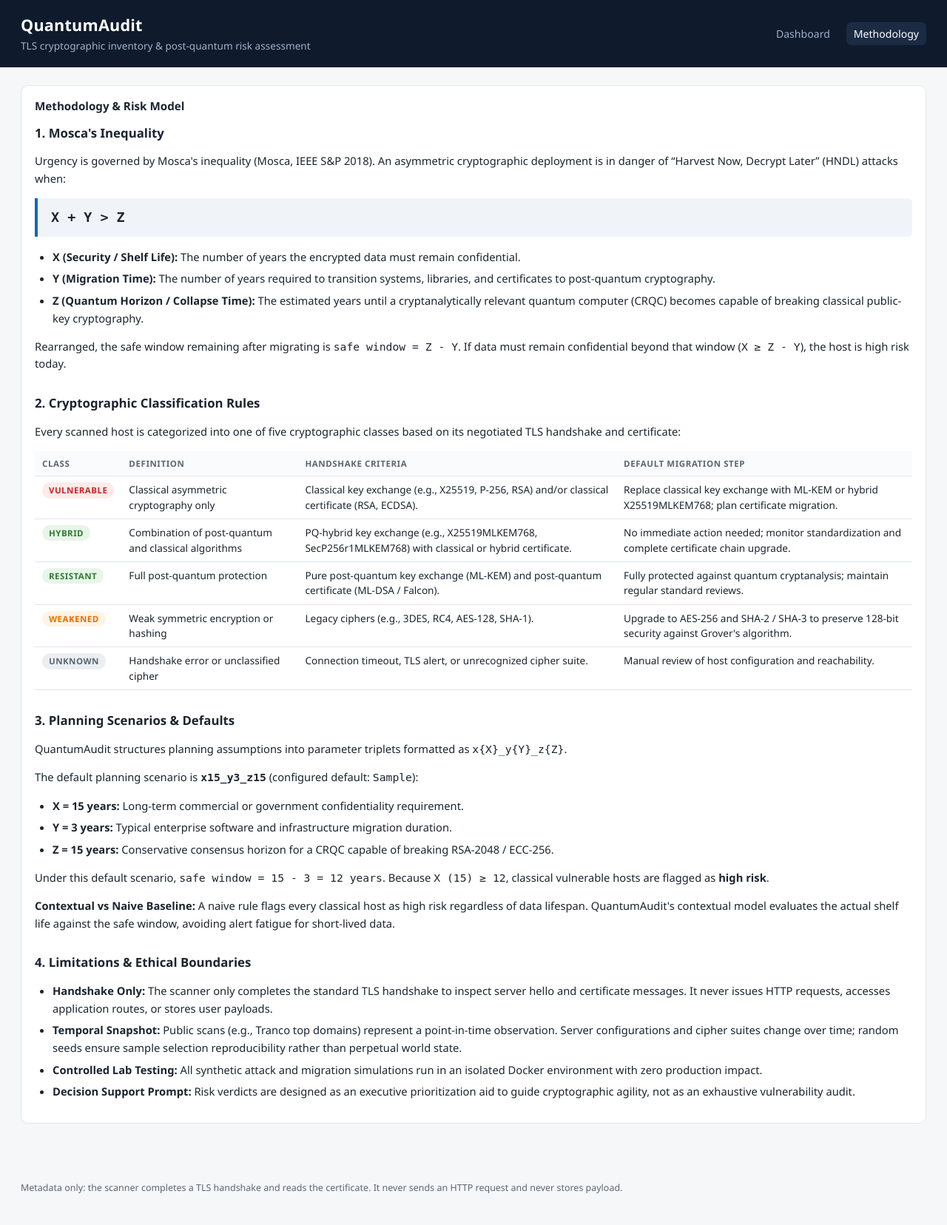
After one commit to Mohamad-Talha-E/QuantumAudit, a FastAPI app: template dashboard/templates/methodology.html in a window 1280 px wide. The commit adds this page. Shown: the whole page at 74% size. Run offline with FastAPI, Linux system fonts and the light colour scheme; the template is opened without the code that fills it: most values are stand-ins (such as "Sample title", 1, 10 or a date in 2020).

Commit message:
feat(dashboard): add methodology page stating Mosca formula and class rules (O2)

```diff
--- a/dashboard/app.py
+++ b/dashboard/app.py
@@ -246,6 +246,15 @@ def index(request: Request) -> HTMLResponse:
     )
 
 
+@app.get("/methodology", response_class=HTMLResponse)
+def methodology(request: Request) -> HTMLResponse:
+    return templates.TemplateResponse(
+        request=request,
+        name="methodology.html",
+        context={"default_scenario": DEFAULT_SCENARIO},
+    )
+
+
 @app.get("/api/runs")
 def api_runs() -> dict:
     return {"runs": list_runs()}
--- a/dashboard/static/style.css
+++ b/dashboard/static/style.css
@@ -41,6 +41,27 @@ header p {
   margin: 2px 0 0;
   color: #9fb0c7;
   font-size: 0.85rem;
+}
+
+.nav {
+  display: flex;
+  gap: 12px;
+  align-items: center;
+}
+
+.nav a {
+  color: #9fb0c7;
+  text-decoration: none;
+  font-size: 0.88rem;
+  font-weight: 500;
+  padding: 5px 10px;
+  border-radius: 6px;
+  transition: color 0.15s, background 0.15s;
+}
+
+.nav a:hover, .nav a.active {
+  color: #ffffff;
+  background: #1b2b44;
 }
 
 .controls { display: flex; gap: 10px; flex-wrap: wrap; }
@@ -233,6 +254,47 @@ tbody tr:hover { background: #f8fafc; }
 .error { color: var(--red); }
 .empty { padding: 40px; text-align: center; color: var(--muted); }
 
+.formula-box {
+  background: #f0f4f8;
+  border-left: 4px solid var(--blue);
+  padding: 12px 18px;
+  margin: 14px 0 16px;
+  border-radius: 0 6px 6px 0;
+  font-family: "Cascadia Mono", Consolas, monospace;
+  font-size: 1.15rem;
+  font-weight: 600;
+  color: var(--ink);
+}
+
+.section {
+  margin-bottom: 28px;
+}
+
+.section:last-child {
+  margin-bottom: 0;
+}
+
+.section h3 {
+  font-size: 1.05rem;
+  margin: 0 0 10px;
+  color: var(--ink);
+  font-weight: 650;
+}
+
+.section p, .section ul {
+  font-size: 0.92rem;
+  line-height: 1.6;
+  color: var(--ink);
+}
+
+.section ul {
+  padding-left: 24px;
+}
+
+.section li {
+  margin-bottom: 6px;
+}
+
 footer {
   padding: 18px 28px 40px;
   color: var(--muted);
--- a/dashboard/templates/index.html
+++ b/dashboard/templates/index.html
@@ -12,6 +12,10 @@
       <h1>QuantumAudit</h1>
       <p>TLS cryptographic inventory &amp; post-quantum risk assessment</p>
     </div>
+    <nav class="nav">
+      <a href="/" class="active">Dashboard</a>
+      <a href="/methodology">Methodology</a>
+    </nav>
     <div class="controls">
       <label>Scan run
         <select id="run-select">
--- /dev/null
+++ b/dashboard/templates/methodology.html
@@ -0,0 +1,134 @@
+<!DOCTYPE html>
+<html lang="en">
+<head>
+  <meta charset="utf-8">
+  <meta name="viewport" content="width=device-width, initial-scale=1">
+  <title>QuantumAudit &mdash; Methodology &amp; Risk Model</title>
+  <link rel="stylesheet" href="/static/style.css">
+</head>
+<body>
+  <header>
+    <div class="brand">
+      <h1>QuantumAudit</h1>
+      <p>TLS cryptographic inventory &amp; post-quantum risk assessment</p>
+    </div>
+    <nav class="nav">
+      <a href="/">Dashboard</a>
+      <a href="/methodology" class="active">Methodology</a>
+    </nav>
+  </header>
+
+  <main>
+    <article class="panel">
+      <h2>Methodology &amp; Risk Model</h2>
+
+      <section class="section">
+        <h3>1. Mosca's Inequality</h3>
+        <p>
+          Urgency is governed by Mosca's inequality (Mosca, IEEE S&amp;P 2018). An asymmetric cryptographic deployment
+          is in danger of &ldquo;Harvest Now, Decrypt Later&rdquo; (HNDL) attacks when:
+        </p>
+        <div class="formula-box">
+          <code>X + Y &gt; Z</code>
+        </div>
+        <ul>
+          <li><strong>X (Security / Shelf Life):</strong> The number of years the encrypted data must remain confidential.</li>
+          <li><strong>Y (Migration Time):</strong> The number of years required to transition systems, libraries, and certificates to post-quantum cryptography.</li>
+          <li><strong>Z (Quantum Horizon / Collapse Time):</strong> The estimated years until a cryptanalytically relevant quantum computer (CRQC) becomes capable of breaking classical public-key cryptography.</li>
+        </ul>
+        <p>
+          Rearranged, the safe window remaining after migrating is <code>safe window = Z - Y</code>. If data must remain confidential
+          beyond that window (<code>X &ge; Z - Y</code>), the host is high risk today.
+        </p>
+      </section>
+
+      <section class="section">
+        <h3>2. Cryptographic Classification Rules</h3>
+        <p>
+          Every scanned host is categorized into one of five cryptographic classes based on its negotiated TLS handshake and certificate:
+        </p>
+        <table>
+          <thead>
+            <tr>
+              <th>Class</th>
+              <th>Definition</th>
+              <th>Handshake Criteria</th>
+              <th>Default Migration Step</th>
+            </tr>
+          </thead>
+          <tbody>
+            <tr>
+              <td><span class="badge high">vulnerable</span></td>
+              <td>Classical asymmetric cryptography only</td>
+              <td>Classical key exchange (e.g., X25519, P-256, RSA) and/or classical certificate (RSA, ECDSA).</td>
+              <td>Replace classical key exchange with ML-KEM or hybrid X25519MLKEM768; plan certificate migration.</td>
+            </tr>
+            <tr>
+              <td><span class="badge low">hybrid</span></td>
+              <td>Combination of post-quantum and classical algorithms</td>
+              <td>PQ-hybrid key exchange (e.g., X25519MLKEM768, SecP256r1MLKEM768) with classical or hybrid certificate.</td>
+              <td>No immediate action needed; monitor standardization and complete certificate chain upgrade.</td>
+            </tr>
+            <tr>
+              <td><span class="badge low">resistant</span></td>
+              <td>Full post-quantum protection</td>
+              <td>Pure post-quantum key exchange (ML-KEM) and post-quantum certificate (ML-DSA / Falcon).</td>
+              <td>Fully protected against quantum cryptanalysis; maintain regular standard reviews.</td>
+            </tr>
+            <tr>
+              <td><span class="badge medium">weakened</span></td>
+              <td>Weak symmetric encryption or hashing</td>
+              <td>Legacy ciphers (e.g., 3DES, RC4, AES-128, SHA-1).</td>
+              <td>Upgrade to AES-256 and SHA-2 / SHA-3 to preserve 128-bit security against Grover's algorithm.</td>
+            </tr>
+            <tr>
+              <td><span class="badge unknown">unknown</span></td>
+              <td>Handshake error or unclassified cipher</td>
+              <td>Connection timeout, TLS alert, or unrecognized cipher suite.</td>
+              <td>Manual review of host configuration and reachability.</td>
+            </tr>
+          </tbody>
+        </table>
+      </section>
+
+      <section class="section">
+        <h3>3. Planning Scenarios &amp; Defaults</h3>
+        <p>
+          QuantumAudit structures planning assumptions into parameter triplets formatted as <code>x{X}_y{Y}_z{Z}</code>.
+        </p>
+        <p>
+          The default planning scenario is <strong><code>x15_y3_z15</code></strong> (configured default: <code>{{ default_scenario }}</code>):
+        </p>
+        <ul>
+          <li><strong>X = 15 years:</strong> Long-term commercial or government confidentiality requirement.</li>
+          <li><strong>Y = 3 years:</strong> Typical enterprise software and infrastructure migration duration.</li>
+          <li><strong>Z = 15 years:</strong> Conservative consensus horizon for a CRQC capable of breaking RSA-2048 / ECC-256.</li>
+        </ul>
+        <p>
+          Under this default scenario, <code>safe window = 15 - 3 = 12 years</code>. Because <code>X (15) &ge; 12</code>,
+          classical vulnerable hosts are flagged as <strong>high risk</strong>.
+        </p>
+        <p>
+          <strong>Contextual vs Naive Baseline:</strong> A naive rule flags every classical host as high risk regardless of data lifespan.
+          QuantumAudit's contextual model evaluates the actual shelf life against the safe window, avoiding alert fatigue for short-lived data.
+        </p>
+      </section>
+
+      <section class="section">
+        <h3>4. Limitations &amp; Ethical Boundaries</h3>
+        <ul>
+          <li><strong>Handshake Only:</strong> The scanner only completes the standard TLS handshake to inspect server hello and certificate messages. It never issues HTTP requests, accesses application routes, or stores user payloads.</li>
+          <li><strong>Temporal Snapshot:</strong> Public scans (e.g., Tranco top domains) represent a point-in-time observation. Server configurations and cipher suites change over time; random seeds ensure sample selection reproducibility rather than perpetual world state.</li>
+          <li><strong>Controlled Lab Testing:</strong> All synthetic attack and migration simulations run in an isolated Docker environment with zero production impact.</li>
+          <li><strong>Decision Support Prompt:</strong> Risk verdicts are designed as an executive prioritization aid to guide cryptographic agility, not as an exhaustive vulnerability audit.</li>
+        </ul>
+      </section>
+    </article>
+  </main>
+
+  <footer>
+    Metadata only: the scanner completes a TLS handshake and reads the
+    certificate. It never sends an HTTP request and never stores payload.
+  </footer>
+</body>
+</html>
```
Also changed, not shown: tests/test_dashboard.py (+17 -0 lines).
